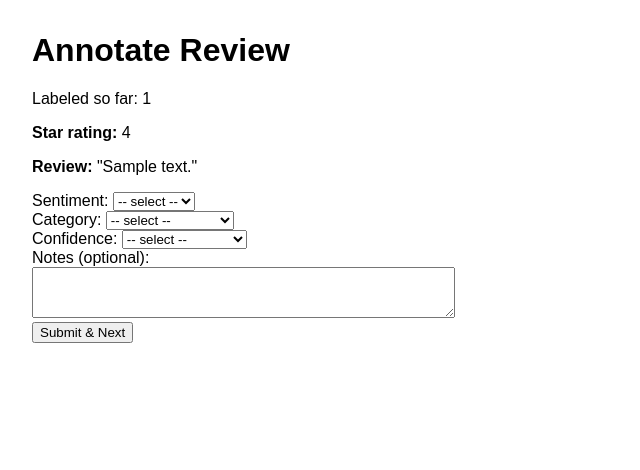
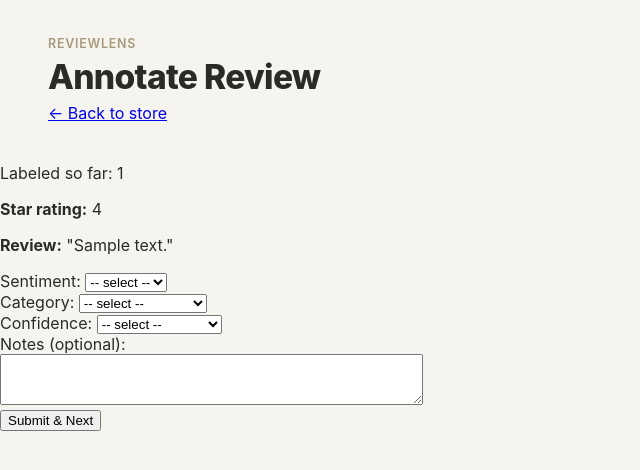
Before and after one commit to lhlim88/ReviewLens, a Flask app: template templates/annotate.html in a window 1280 px wide. Shown: the top 470 px of the page, without its empty margins (0-640 px from the left). Run offline with Flask 3, Linux system fonts and the light colour scheme; the template is opened without the code that fills it: most values are stand-ins (such as "Sample title", 1, 10 or a date in 2020).

Commit message:
update readme.html and annotate.html

```diff
--- a/templates/annotate.html
+++ b/templates/annotate.html
@@ -5,8 +5,13 @@
   <title>ReviewLens - Annotate</title>
   <link rel="stylesheet" href="{{ url_for('static', filename='style.css') }}">
 </head>
-<body>
-  <h1>Annotate Review</h1>
+<body class="dashboard-page">
+  <header class="dash-header">
+    <p class="dash-eyebrow">ReviewLens</p>
+    <h1>Annotate Review</h1>
+    <a class="dash-back" href="{{ url_for('store_home') }}">&larr; Back to store</a>
+  </header>
+
   <p>Labeled so far: {{ annotated_count }}</p>
 
   <div class="review-card">
```
Also changed, not shown: README.md.
